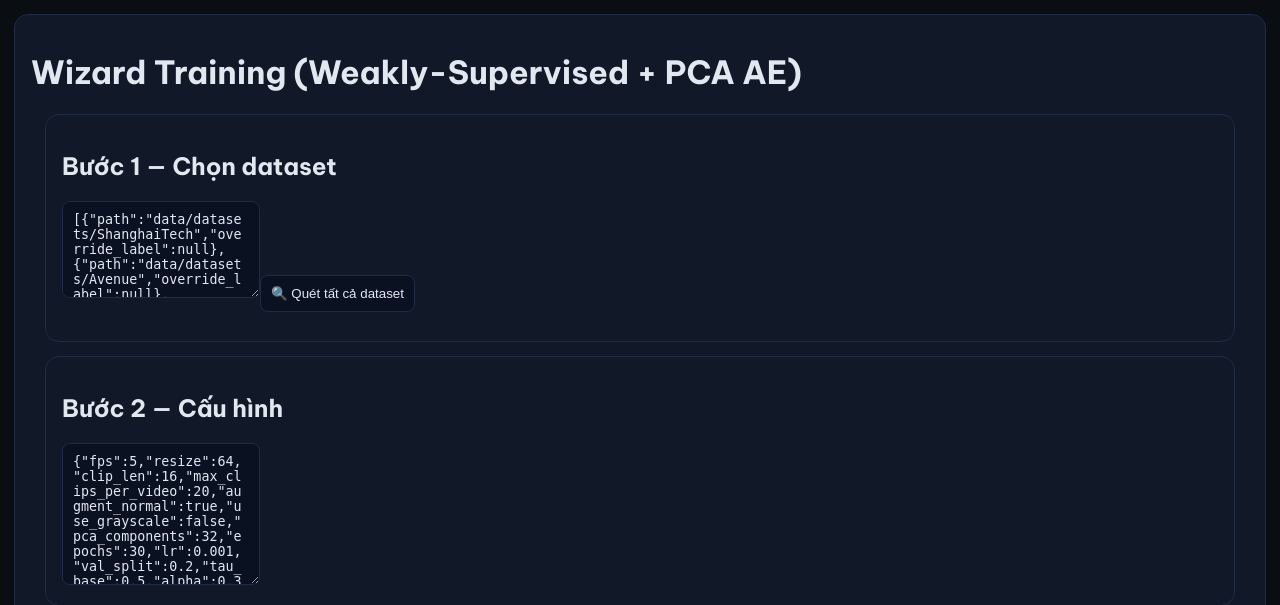
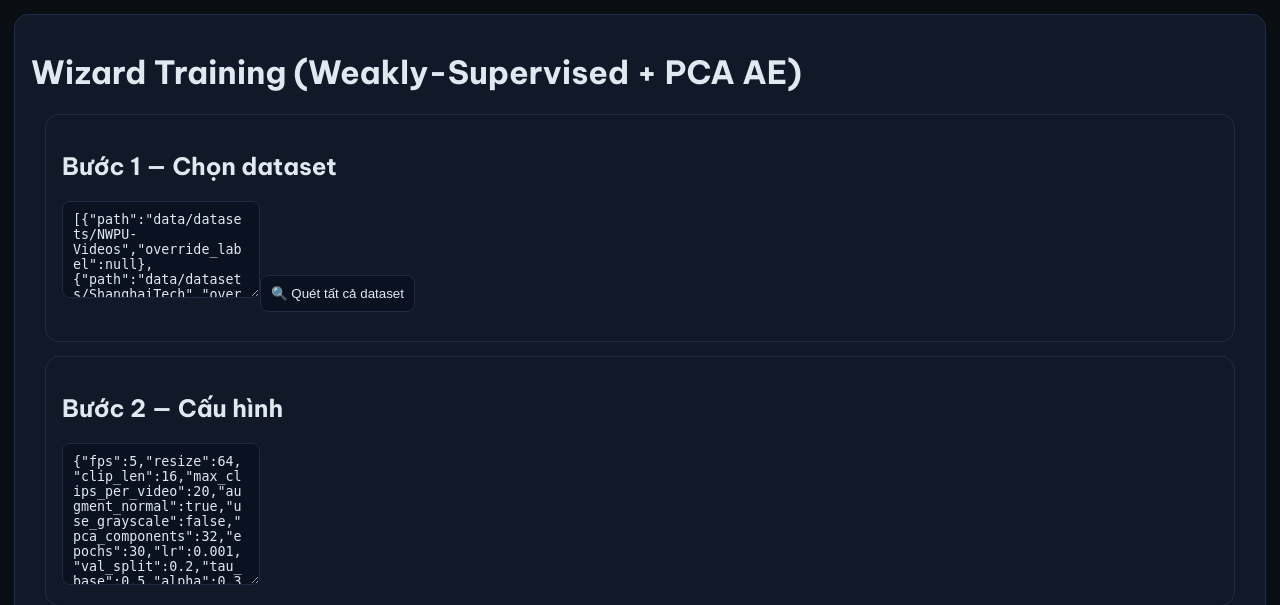
Before and after one commit to ThinhHuynh995/Vision-Based-CCG, a FastAPI app: page /training in a window 1280 px wide. Shown: the part 59-664 px from the top of the page. Run offline with FastAPI, Linux system fonts and the light colour scheme.

Commit message:
update dataset paths in training configuration and adjust Python command in start script

```diff
--- a/src/training/trainer.py
+++ b/src/training/trainer.py
@@ -86,7 +86,7 @@ class Trainer:
         eer = self.evaluator.compute_eer(scores, labels)
         fpr90 = 0.18
         roc = [[0.0,0.0],[0.1,0.65],[fpr90,0.9],[1.0,1.0]]
-        return {"auc": float(auc), "eer": float(eer), "fpr_at_tpr90": fpr90, "roc_curve": roc, "per_dataset": {"ShanghaiTech": {"auc": 0.91, "videos": 56}, "Avenue": {"auc": 0.85, "videos": 21}, "Anomaly-Videos": {"auc": 0.83, "videos": 47}}, "reconstruction_histogram": {"normal": [list(np.linspace(0,1,11)), list(np.histogram(scores[labels==0], bins=10)[0])], "anomaly": [list(np.linspace(0,1,11)), list(np.histogram(scores[labels==1], bins=10)[0])]}}
+        return {"auc": float(auc), "eer": float(eer), "fpr_at_tpr90": fpr90, "roc_curve": roc, "per_dataset": {"NWPU-Videos": {"auc": 0.91, "videos": 305}, "ShanghaiTech": {"auc": 0.91, "videos": 56}, "Avenue": {"auc": 0.85, "videos": 21}, "Anomaly-Videos": {"auc": 0.83, "videos": 47}}, "reconstruction_histogram": {"normal": [list(np.linspace(0,1,11)), list(np.histogram(scores[labels==0], bins=10)[0])], "anomaly": [list(np.linspace(0,1,11)), list(np.histogram(scores[labels==1], bins=10)[0])]}}
 
     def _read_registry(self):
         path = self.data_dir / "models" / "registry.json"
--- a/templates/training.html
+++ b/templates/training.html
@@ -2,7 +2,7 @@
 {% include 'partials/nav.html' %}
 <main class="panel page"><h1>Wizard Training (Weakly-Supervised + PCA AE)</h1>
 <div class="wizard">
-<section class="panel"><h2>Bước 1 — Chọn dataset</h2><textarea id="datasetsInput" rows="5">[{"path":"data/datasets/ShanghaiTech","override_label":null},{"path":"data/datasets/Avenue","override_label":null},{"path":"data/datasets/Anomaly-Videos","override_label":1},{"path":"data/datasets/Normal_Videos","override_label":0}]</textarea><button id="scanBtn">🔍 Quét tất cả dataset</button><pre id="scanOut"></pre></section>
+<section class="panel"><h2>Bước 1 — Chọn dataset</h2><textarea id="datasetsInput" rows="5">[{"path":"data/datasets/NWPU-Videos","override_label":null},{"path":"data/datasets/ShanghaiTech","override_label":null},{"path":"data/datasets/Avenue","override_label":null},{"path":"data/datasets/Anomaly-Videos","override_label":1},{"path":"data/datasets/Normal_Videos","override_label":0}]</textarea><button id="scanBtn">🔍 Quét tất cả dataset</button><pre id="scanOut"></pre></section>
 <section class="panel"><h2>Bước 2 — Cấu hình</h2><textarea id="trainCfg" rows="8">{"fps":5,"resize":64,"clip_len":16,"max_clips_per_video":20,"augment_normal":true,"use_grayscale":false,"pca_components":32,"epochs":30,"lr":0.001,"val_split":0.2,"tau_base":0.5,"alpha":0.3}</textarea></section>
 <section class="panel"><h2>Bước 3 — Training live</h2><button id="extractBtn">Bắt đầu Extract</button><button id="trainBtn">Bắt đầu Train</button><pre id="streamLog"></pre></section>
 <section class="panel"><h2>Bước 4 — Kết quả</h2><button id="evalBtn">Đánh giá</button><pre id="evalOut"></pre></section>
```
Also changed, not shown: 1 other file.
